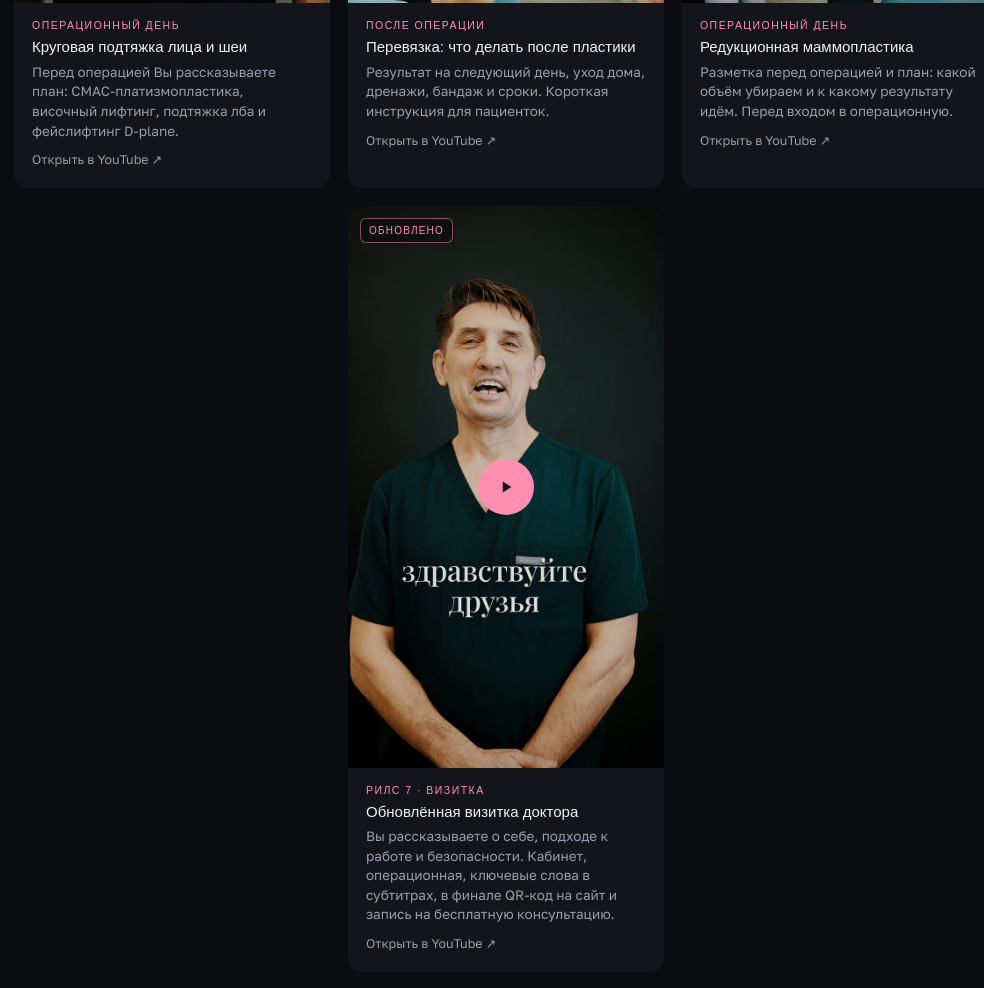
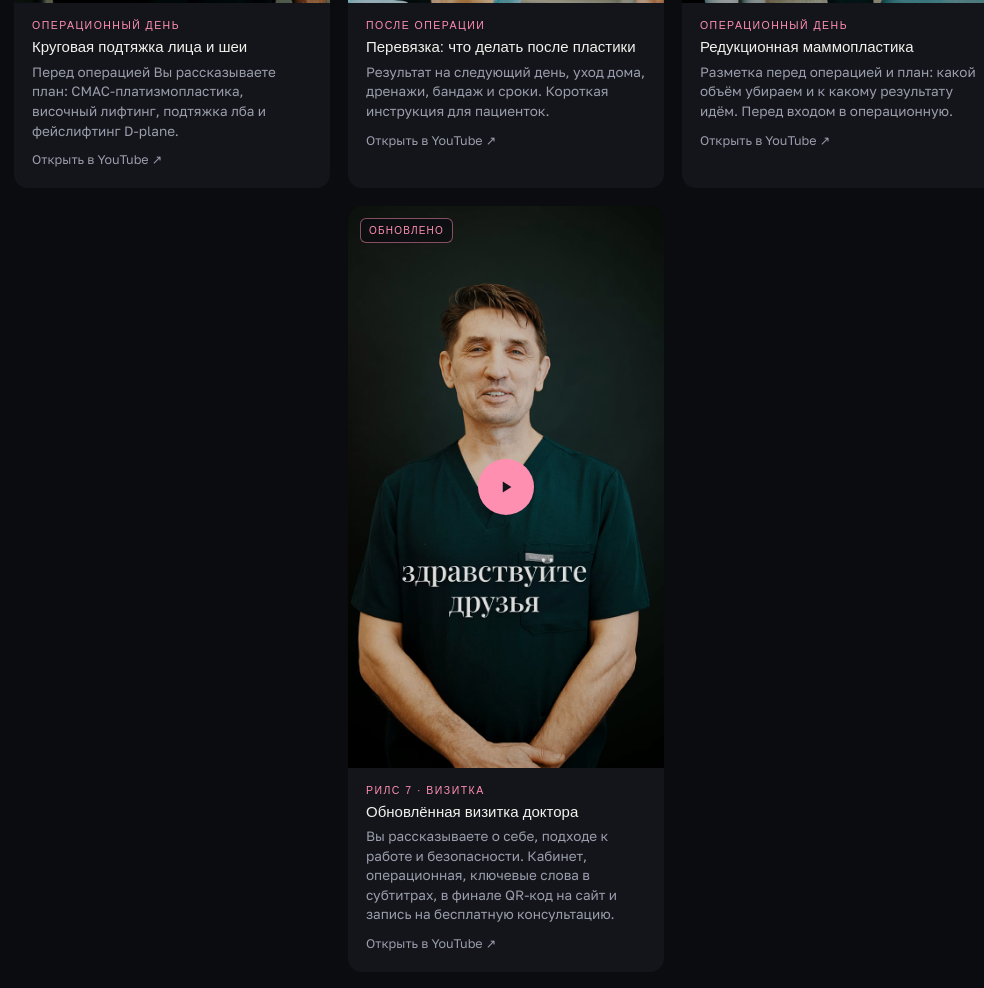
Before and after one commit to tinextreme-alt/offers, a plain HTML site: page dr-shapovalov/index.html in a window 1280 px wide. Shown: the part 2006-2994 px from the top of the page, without its empty margins (134-1118 px from the left). Drawn offline with Linux system fonts and the light colour scheme; a web font is replaced by a local one.

Commit message:
dr-shapovalov: reel 7 poster

```diff
--- a/dr-shapovalov/index.html
+++ b/dr-shapovalov/index.html
@@ -141,7 +141,7 @@ const REELS = [
   {link:'https://www.youtube.com/shorts/VlgynYsPtS0', ver:'Версия 1', poster:'img/p-face.jpg', tag:'Операционный день', title:'Круговая подтяжка лица и шеи', about:'Перед операцией Вы рассказываете план: СМАС-платизмопластика, височный лифтинг, подтяжка лба и фейслифтинг D-plane.'},
   {link:'https://www.youtube.com/watch?v=710kT92FuCk', ver:'Версия 1', poster:'img/p-dress.jpg', tag:'После операции', title:'Перевязка: что делать после пластики', about:'Результат на следующий день, уход дома, дренажи, бандаж и сроки. Короткая инструкция для пациенток.'},
   {link:'https://youtu.be/sf0o9UW7ozE', ver:'Версия 1', poster:'img/p-mammo.jpg', tag:'Операционный день', title:'Редукционная маммопластика', about:'Разметка перед операцией и план: какой объём убираем и к какому результату идём. Перед входом в операционную.'},
-  {link:'https://youtu.be/FazRI08Fsh0', ver:'Обновлено', poster:'img/p-card.jpg', tag:'Рилс 7 · Визитка', title:'Обновлённая визитка доктора', about:'Вы рассказываете о себе, подходе к работе и безопасности. Кабинет, операционная, ключевые слова в субтитрах, в финале QR-код на сайт и запись на бесплатную консультацию.'},
+  {link:'https://youtu.be/FazRI08Fsh0', ver:'Обновлено', poster:'img/p-card2.jpg', tag:'Рилс 7 · Визитка', title:'Обновлённая визитка доктора', about:'Вы рассказываете о себе, подходе к работе и безопасности. Кабинет, операционная, ключевые слова в субтитрах, в финале QR-код на сайт и запись на бесплатную консультацию.'},
 ];
 // =====================================================================================
 const esc=s=>(s||'').replace(/"/g,'&quot;');
```
